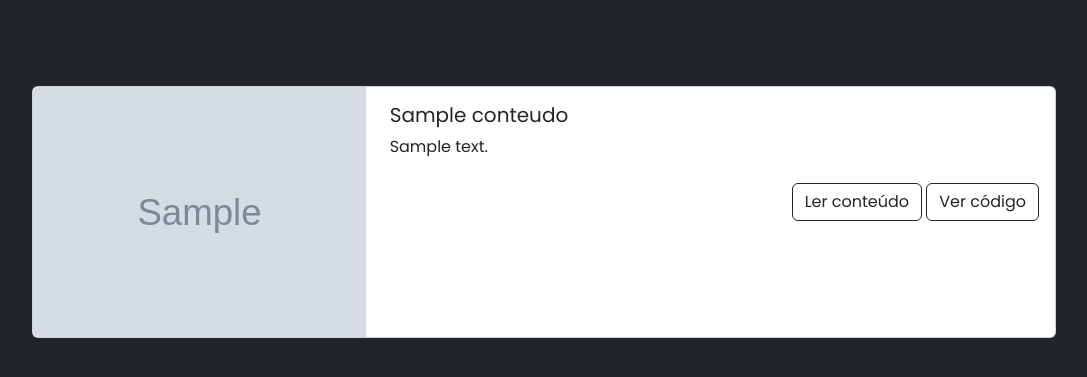
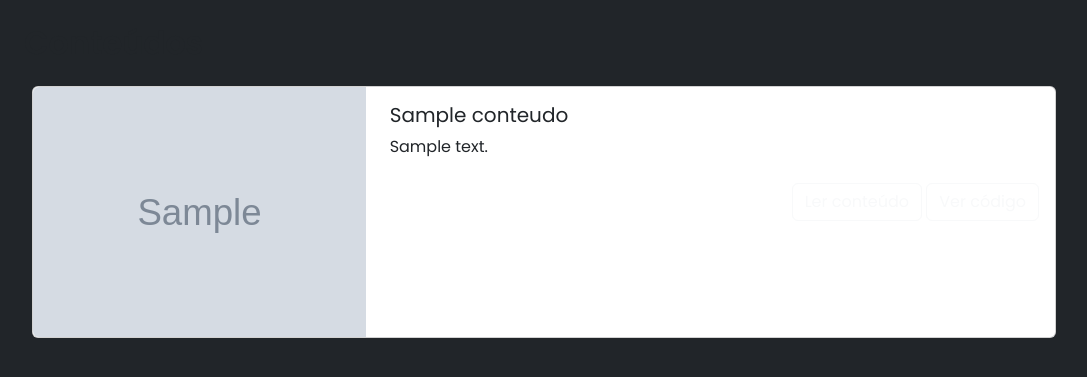
Before and after one commit to PortfolioJovePy/Portfolio, a Django app: page /conteudos/ in a window 1280 px wide. Shown: the part 94-471 px from the top of the page, without its empty margins (12-1099 px from the left). Run offline with Django 4.2, Linux system fonts and the light colour scheme; tables that the repository leaves empty hold one stand-in row (values such as "Sample post"); grey boxes marked "Sample" are stand-in pictures.

Commit message:
Atualizar o conteudos.html

```diff
--- a/conteudos/templates/conteudos.html
+++ b/conteudos/templates/conteudos.html
@@ -18,8 +18,8 @@
                       <p class="card-text">{{conteudo.descricao}}</p>
                     </div>
                     <div class="card-footer bg-transparent border-0 text-end">
-                        <a href="{{conteudo.link}}" target="_blank" rel="noopener noreferrer"  class="btn btn-outline-{{request.theme}}">Ler conteúdo</a>
-                        <a href="{{conteudo.link_notbook}}" target="_blank" rel="noopener noreferrer"  class="btn btn-outline-{{request.theme}}">Ver código</a>
+                        <a href="{{conteudo.link}}" target="_blank" rel="noopener noreferrer"  class="btn btn-outline-light">Ler conteúdo</a>
+                        <a href="{{conteudo.link_notbook}}" target="_blank" rel="noopener noreferrer"  class="btn btn-outline-light">Ver código</a>
                     </div>
                   </div>
 
```
